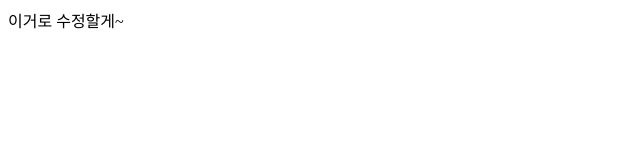
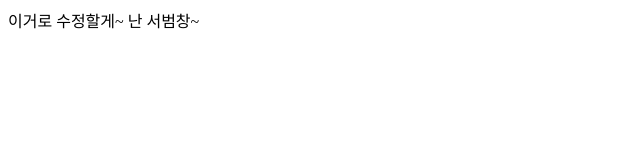
Before and after one commit to west-window/PROJECT, a plain HTML site: page index.html in a window 1280 px wide. Shown: the full height of the page, 0-640 px from the left. Drawn offline with Linux system fonts and the light colour scheme.

Commit message:
서범창

```diff
--- a/index.html
+++ b/index.html
@@ -7,5 +7,8 @@
 </head>
 <body>
     이거로 수정할게~
+
+
+    난 서범창~
 </body>
 </html>
```
